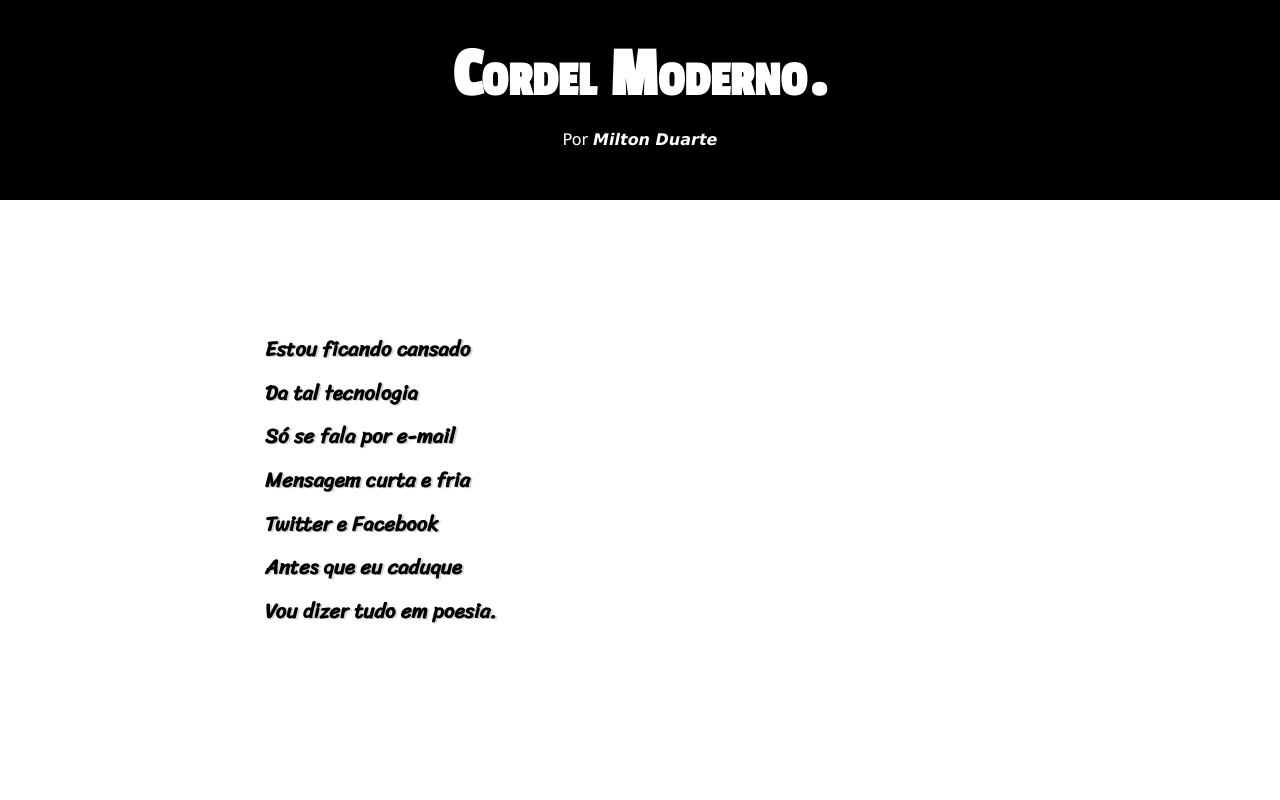
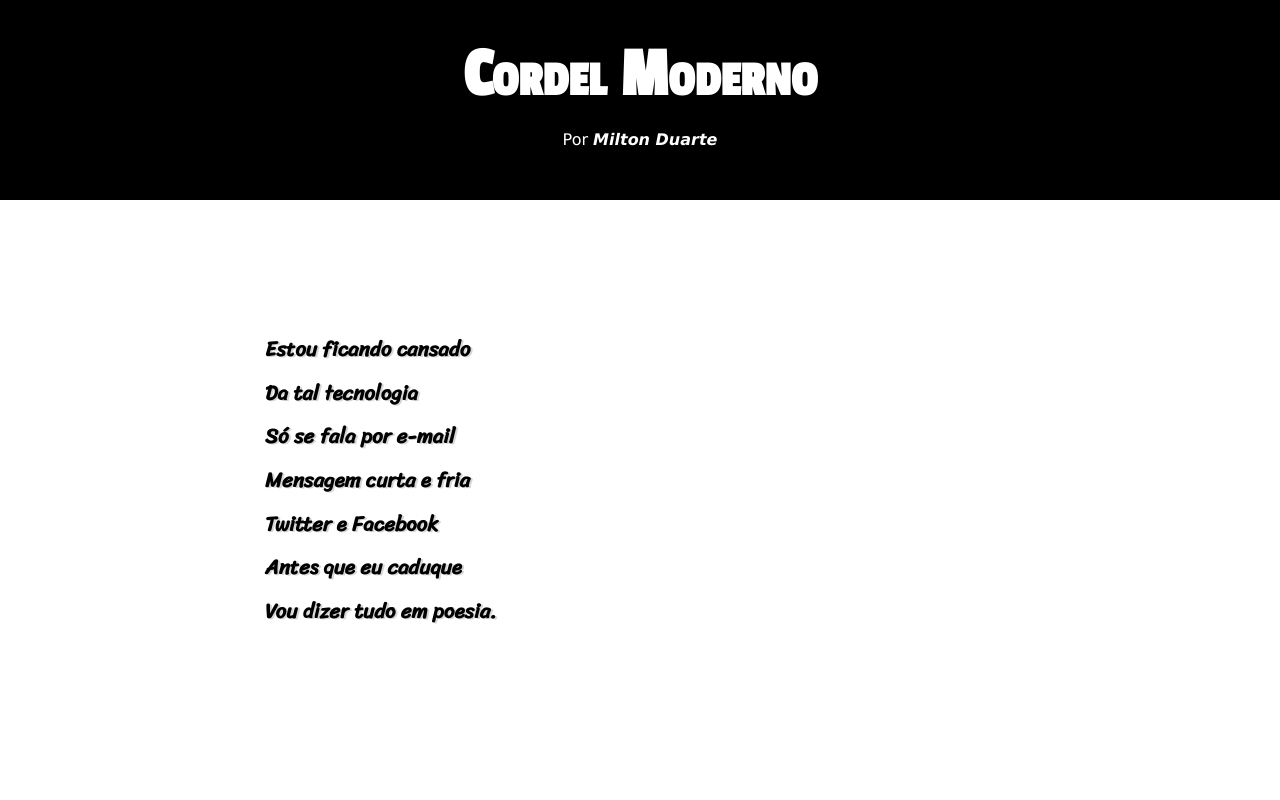
Before and after one commit to Miguel2511/projeto-cordel, a plain HTML site: page index.html in a window 1280 px wide. Shown: the top 800 px of the page. Drawn offline with Linux system fonts and the light colour scheme.

Commit message:
Update index.html

```diff
--- a/index.html
+++ b/index.html
@@ -10,7 +10,7 @@
 <body>
     <header>
         <h1>
-            Cordel Moderno.
+            Cordel Moderno
         </h1>
         <p>
             Por <a href="https://www.recantodasletras.com.br/poesias/3186743" target="_blank">Milton Duarte</a>
```
